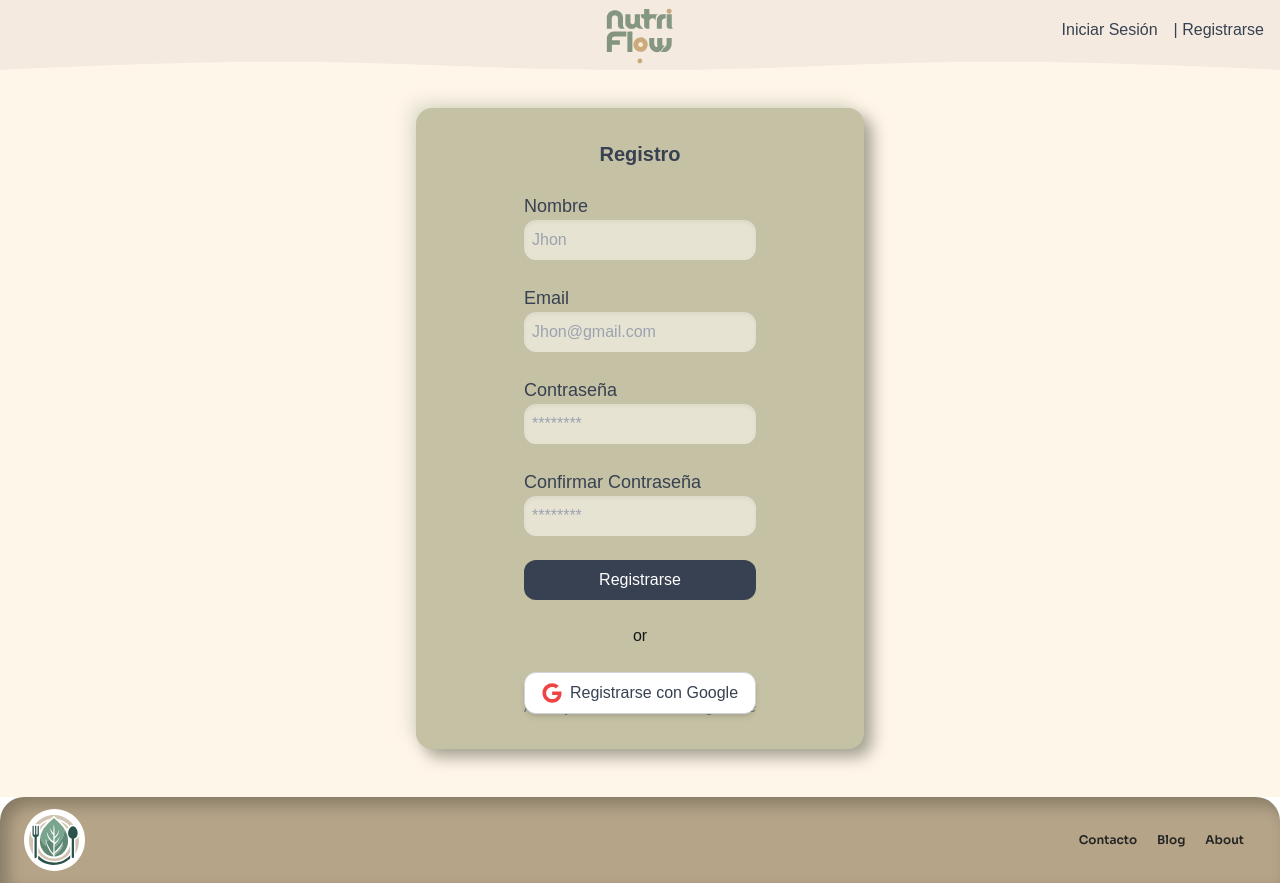
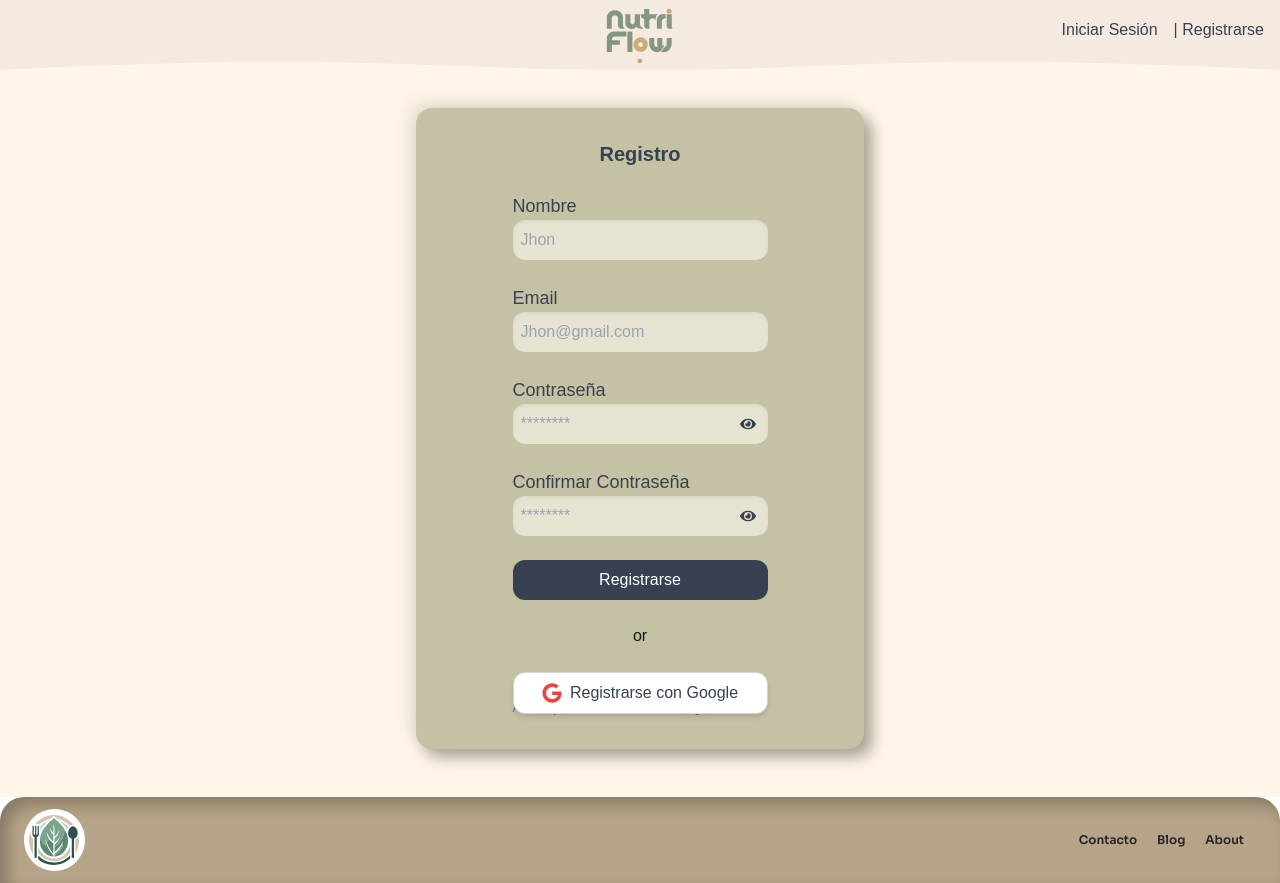
Before and after one commit to nutriflowhenry/nutri-flow-frontend, a Next.js app: page /register in a window 1280 px wide. Built offline with nearby package versions, Linux system fonts and the light colour scheme; no server answers.

Commit message:
Agregacion de vistas del password, arreglos midle

```diff
--- a/src/middleware.ts
+++ b/src/middleware.ts
@@ -44,7 +44,7 @@ export function middleware(request: NextRequest) {
     }
 
     // Si el usuario no está autenticado y trata de acceder a una ruta protegida, redirigir al login
-    const protectedPaths = ['/dashboard', '/dashboard/admin','/home', '/water-counter','/physical-form'];
+    const protectedPaths = ['/dashboard', '/dashboard/admin','/home', '/water-counter','/physical-form','/notifications','/blog','/chatbot','/dashboard/userSetting'];
     if (!userSession && protectedPaths.includes(path)) {
         return NextResponse.redirect(new URL('/login', request.url));
     }
@@ -63,5 +63,9 @@ export const config = {
        '/loggin',
        '/water-counter',
        '/physical-form',
+       '/notifications',
+       '/blog',
+       '/chatbot',
+       '/dashboard/userSetting',
     ],
 };
--- a/src/views/DashboardView.tsx
+++ b/src/views/DashboardView.tsx
@@ -299,7 +299,7 @@ const DashboardView = () => {
                                 >
                                     ¡Suscríbete ahora!
                                 </button>
-                                <p className="text-sm mt-4">Oferta especial: 20% de descuento en tu primer mes.</p>
+
                             </div>
                         </div>
 
--- a/src/views/LoginView.tsx
+++ b/src/views/LoginView.tsx
@@ -5,12 +5,13 @@ import { login } from "@/helpers/auth.helper";
 import { useRouter } from "next/navigation";
 import { Formik, Form, Field, ErrorMessage } from "formik";
 import * as Yup from "yup";
-import { FaGoogle } from 'react-icons/fa';
+import { FaGoogle, FaEye, FaEyeSlash } from 'react-icons/fa';
+import { useState } from 'react';
 
 const LoginView = () => {
   const { setUserData, loginWithGoogle } = useAuth();
   const router = useRouter();
-
+  const [showPassword, setShowPassword] = useState(false);
   // Esquema validación con Yup
   const validationSchema = Yup.object({
     email: Yup.string()
@@ -88,14 +89,23 @@ const LoginView = () => {
                 <ErrorMessage name="email" component="span" className="text-red-500 text-sm mt-1" />
               </div>
 
-              <div className="flex flex-col">
+              <div className="flex flex-col relative">
                 <label htmlFor="password" className="block text-lg font-medium text-gray-700">Contraseña:</label>
-                <Field
-                  type="password"
-                  name="password"
-                  placeholder="*******"
-                  className="text-black p-2 rounded-xl border-none w-full shadow-inner bg-[#e6e3d2] focus:outline-none"
-                />
+                <div className="relative">
+                  <Field
+                    type={showPassword ? "text" : "password"}
+                    name="password"
+                    placeholder="*******"
+                    className="text-black p-2 rounded-xl border-none w-full shadow-inner bg-[#e6e3d2] focus:outline-none pr-10"
+                  />
+                  <button
+                    type="button"
+                    className="absolute inset-y-0 right-0 pr-3 flex items-center text-gray-700"
+                    onClick={() => setShowPassword(!showPassword)}
+                  >
+                    {showPassword ? <FaEyeSlash /> : <FaEye />}
+                  </button>
+                </div>
                 <ErrorMessage name="password" component="span" className="text-red-500 text-sm mt-1" />
               </div>
 
--- a/src/views/RegisterView.tsx
+++ b/src/views/RegisterView.tsx
@@ -1,16 +1,19 @@
 'use client'
-import { Formik, Field, Form} from 'formik';
+import { Formik, Field, Form } from 'formik';
 import { validateRegisterForm } from '@/helpers/validate';
 import { register } from '@/helpers/auth.helper';
 import { useRouter } from 'next/navigation';
 import Alert from '@/components/Alert';
 import { useAuth } from '@/context/AuthContext';
-import { FaGoogle } from 'react-icons/fa';
+import { FaGoogle, FaEye, FaEyeSlash } from 'react-icons/fa';
 import Swal from "sweetalert2";
+import { useState } from 'react';
 
 const RegisterView = () => {
     const router = useRouter();
     const { loginWithGoogle } = useAuth();
+    const [showPassword, setShowPassword] = useState(false);
+    const [showConfirmPassword, setShowConfirmPassword] = useState(false);
 
     return (
 
@@ -33,16 +36,16 @@ const RegisterView = () => {
                                 icon: "success",
                                 title: "Registro exitoso",
                                 text: "Ahora puedes iniciar sesion",
-                                });
+                            });
                             setTimeout(() => {
                                 router.push('/login');
                             }, 2000);
 
                         } catch {
                             await Swal.fire({
-                            icon: "error",
-                            title: "Error en el registro nuevo usuario",
-                            text: "Credenciales incorrectas o error en el servidor.",
+                                icon: "error",
+                                title: "Error en el registro nuevo usuario",
+                                text: "Credenciales incorrectas o error en el servidor.",
                             });
                         }
                     }}
@@ -69,17 +72,49 @@ const RegisterView = () => {
                                 )}
                             </div>
 
-                            <div>
+                            <div className="relative">
                                 <label htmlFor="password" className="block text-lg font-medium text-gray-700">Contraseña</label>
-                                <Field type="password" name="password" id="password" className="p-2  text-gray-700 rounded-xl border-none w-full shadow-inner bg-[#e6e3d2] focus:outline-none" placeholder="********" required="" />
+                                <div className="relative">
+                                    <Field
+                                        type={showPassword ? "text" : "password"}
+                                        name="password"
+                                        id="password"
+                                        className="p-2 text-gray-700 rounded-xl border-none w-full shadow-inner bg-[#e6e3d2] focus:outline-none pr-10"
+                                        placeholder="********"
+                                        required=""
+                                    />
+                                    <button
+                                        type="button"
+                                        className="absolute inset-y-0 right-0 pr-3 flex items-center text-gray-700"
+                                        onClick={() => setShowPassword(!showPassword)}
+                                    >
+                                        {showPassword ? <FaEyeSlash /> : <FaEye />}
+                                    </button>
+                                </div>
                                 {errors.password && touched.password && (
                                     <Alert type="error" message={errors.password} />
                                 )}
                             </div>
 
-                            <div>
+                            <div className="relative">
                                 <label htmlFor="passwordConfirmation" className="block text-lg font-medium text-gray-700">Confirmar Contraseña</label>
-                                <Field type="password" name="passwordConfirmation" id="passwordConfirmation" className="p-2  text-gray-700 rounded-xl border-none w-full shadow-inner bg-[#e6e3d2] focus:outline-none" placeholder="********" required="" />
+                                <div className="relative">
+                                    <Field
+                                        type={showConfirmPassword ? "text" : "password"}
+                                        name="passwordConfirmation"
+                                        id="passwordConfirmation"
+                                        className="p-2 text-gray-700 rounded-xl border-none w-full shadow-inner bg-[#e6e3d2] focus:outline-none pr-10"
+                                        placeholder="********"
+                                        required=""
+                                    />
+                                    <button
+                                        type="button"
+                                        className="absolute inset-y-0 right-0 pr-3 flex items-center text-gray-700"
+                                        onClick={() => setShowConfirmPassword(!showConfirmPassword)}
+                                    >
+                                        {showConfirmPassword ? <FaEyeSlash /> : <FaEye />}
+                                    </button>
+                                </div>
                                 {errors.passwordConfirmation && touched.passwordConfirmation && (
                                     <Alert type="error" message={errors.passwordConfirmation} />
                                 )}
```
Lines whose indentation alone changed are shown as unchanged.
